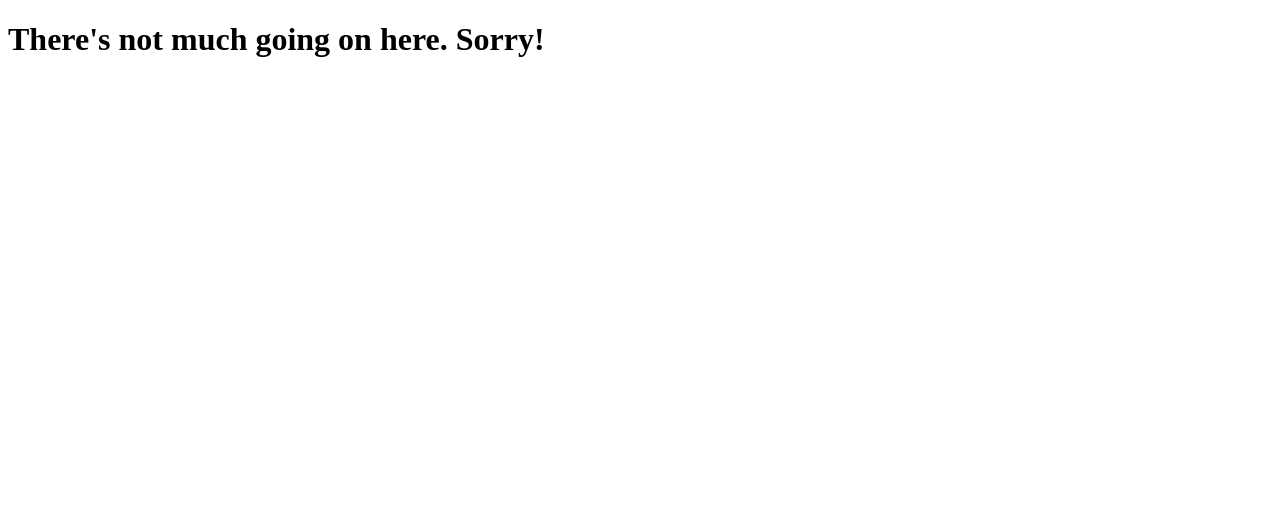
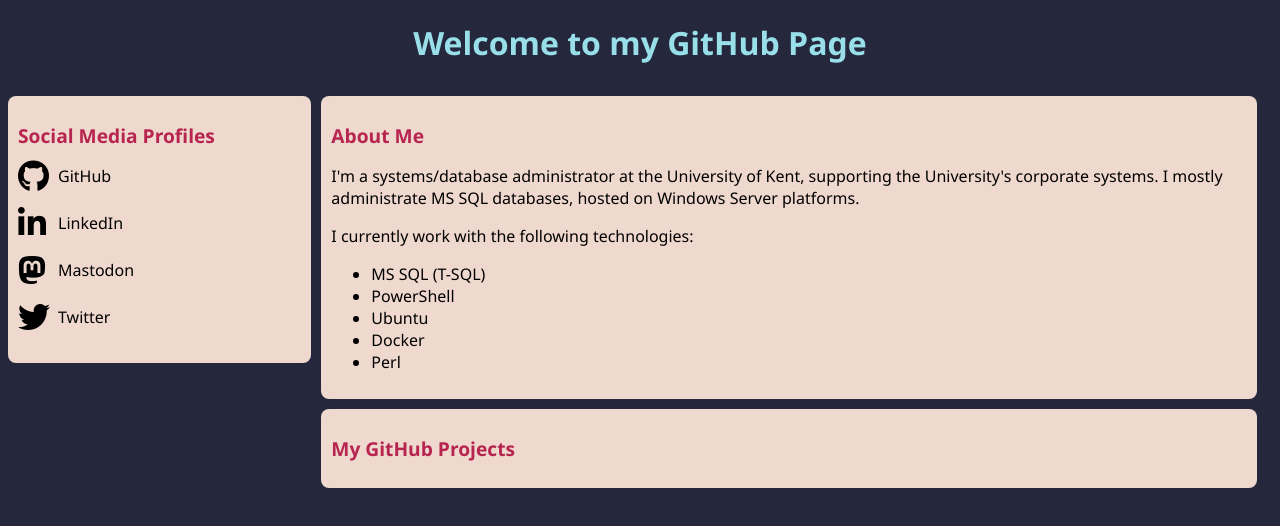
Before and after one commit to DTLudlow/DTLudlow.github.io, a plain HTML site: page index.html in a window 1280 px wide. Drawn offline with Linux system fonts and the light colour scheme.

Commit message:
Add content to site.

```diff
--- a/index.html
+++ b/index.html
@@ -1,7 +1,42 @@
 <!DOCTYPE html>
 <head>
-    <title>Dan's Website</title>
+    <title>Dan's GitHub Page</title>
+    <script src="https://kit.fontawesome.com/d6cc444946.js" crossorigin="anonymous"></script>
+    <link href="style.css" rel="stylesheet" />
 </head>
 <body>
-    <h1>There's not much going on here. Sorry!</h1>
+    <h1>Welcome to my GitHub Page</h1>
+    <div id="leftcontent">
+        <div class="card">
+            <h2>Social Media Profiles</h2>
+            <p><a href="https://github.com/DTLudlow" target="_blank"><i class="fa-brands fa-github fa-2xl icons"></i></a>GitHub</p>
+            <p><a href="https://www.linkedin.com/in/daniel-ludlow-987936a1/" target="_blank"><i class="fa-brands fa-linkedin-in fa-2xl icons"></i></a>LinkedIn</p>
+            <p><a href="https://mas.to/@ninthplanet" target="_blank"><i class="fa-brands fa-mastodon fa-2xl icons"></i></a>Mastodon</p>
+            <p><a href="https://twitter.com/nptweetings" target="_blank"><i class="fa-brands fa-twitter fa-2xl icons"></i></a>Twitter</p>
+        </div>
+    </div>
+    <div id="maincontent">
+        <div class="card">
+            <h2>About Me</h2>
+            <p>
+                I'm a systems/database administrator at the University of Kent, supporting the University's corporate systems.
+                I mostly administrate MS SQL databases, hosted on Windows Server platforms.
+            </p>
+            <p>
+                I currently work with the following technologies:
+                <ul>
+                    <li>MS SQL (T-SQL)</li>
+                    <li>PowerShell</li>
+                    <li>Ubuntu</li>
+                    <li>Docker</li>
+                    <li>Perl</li>
+                </ul>
+            </p>
+        </div>
+        <div class="card">
+            <p>
+                <h2>My GitHub Projects</h2>
+            </p>
+        </div>
+    </div>
 </body>
--- /dev/null
+++ b/style.css
@@ -0,0 +1,68 @@
+/* Stylesheet for website pages */
+
+/* CSS HEX
+--space-cadet: #25283dff;
+--amaranth-purple: #b6244fff;
+--pomp-and-power: #976391ff;
+--plum: #8f3985ff;
+--non-photo-blue: #98dfeaff;
+--light-sea-green: #07beb8ff;
+--champagne-pink: #efd9ceff; */
+
+body {
+    background-color: #25283dff;
+}
+
+h1 {
+    font-weight: bolder;
+    font-size: 2em;
+    text-align: center;
+    font-family: 'Segoe UI';
+    color: #98dfeaff;
+}
+
+h2 {
+    font-weight: bolder;
+    font-size: 1.2em;
+    text-align: left;
+    font-family: 'Segoe UI';
+    color: #b6244fff;
+}
+
+p {
+    font-family: 'Segoe UI';
+    font-size: 1em;
+    text-align: left;
+    color: black;
+}
+
+ul li {
+    font-family: 'Segoe UI';
+    font-size: 1em;
+    text-align: left;
+    color: black;
+}
+
+#leftcontent {
+    float: left;
+    width: 24%;
+}
+
+#maincontent {
+    float: left;
+    width: 74%;
+    padding-left: 10px;
+}
+
+.card {
+    border-radius: 8px;
+    background-color: #efd9ceff;
+    padding: 10px;
+    margin-top: 10px;
+}
+
+.icons {
+    color: black;
+    height: 20px;
+    width: 40px;
+}
```
